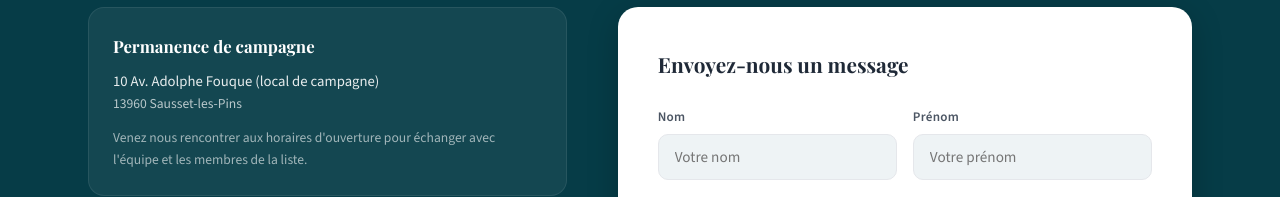
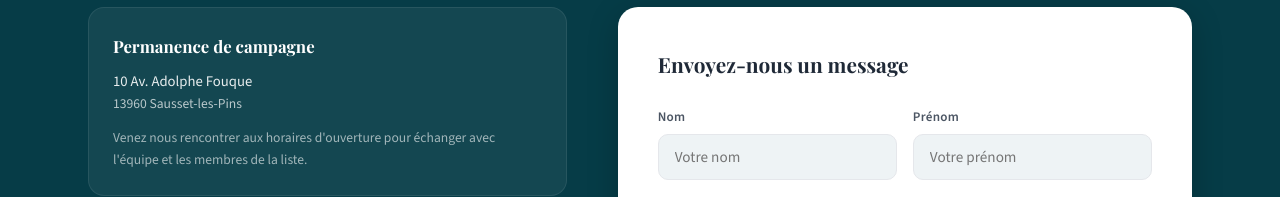
Before and after one commit to alxdionisio/saussetreuni, a React (Vite) app: page /contact in a window 1280 px wide. Shown: the part 453-650 px from the top of the page. Built offline with nearby package versions, Linux system fonts and the light colour scheme; no server answers; a web font is replaced by a local one.

Commit message:
update calendar and contact page

```diff
--- a/src/pages/Calendrier.jsx
+++ b/src/pages/Calendrier.jsx
@@ -9,7 +9,7 @@ const events = [
   { dateISO: '2026-02-14', startTime: '10:30', endTime: '12:30', title: 'Rencontre avec les saussetoises et saussetois — Secteur Mare Nostrum', time: '10h30-12h30', location: 'Point de rencontre : à venir' },
   { dateISO: '2026-02-21', startTime: '10:30', endTime: '12:30', title: 'Rencontre avec les saussetoises et saussetois — Secteur Centre Ville', time: '10h30-12h30', location: 'Point de rencontre : 10 avenue Adolphe Fouque' },
   { dateISO: '2026-02-23', startTime: '18:30', title: 'Réunion de concertation sur le programme', location: '10 avenue Adolphe Fouque (local de campagne)', time: '18h30' },
-  { dateISO: '2026-02-27', startTime: '10:30', endTime: '12:30', title: 'Rencontre avec les saussetoises et saussetois — Secteur Aigue Bleue', time: '10h30-12h30', location: 'Point de rencontre : 4 rue Mozart' },
+  { dateISO: '2026-02-26', startTime: '10:30', endTime: '12:30', title: 'Rencontre avec les saussetoises et saussetois — Secteur Aigue Bleue', time: '10h30-12h30', location: 'Point de rencontre : 4 rue Mozart' },
   { dateISO: '2026-02-28', startTime: '10:30', endTime: '12:30', title: 'Rencontre avec les saussetoises et saussetois — Secteur Grand Vallat', time: '10h30-12h30', location: 'Point de rencontre : Parking du Grand Vallat' },
   { dateISO: '2026-03-06', startTime: '18:30', title: 'Meeting de campagne', location: 'Gymnase Alain Calmat', time: '18h30', variant: 'meeting' },
   { dateISO: '2026-03-15', dateDisplay: { line1: 'Dimanche 15 mars', line2: '2026' }, title: 'Premier tour des élections municipales', location: 'Bureaux de vote', time: null, variant: 'first-round' },
--- a/src/pages/ContactPage.jsx
+++ b/src/pages/ContactPage.jsx
@@ -76,7 +76,7 @@ export default function ContactPage() {
           <FadeIn direction="left" className={styles.info}>
             <div className={styles.infoCard}>
               <h3 className={styles.infoTitle}>Permanence de campagne</h3>
-              <p className={styles.infoText}>10 Av. Adolphe Fouque (local de campagne)</p>
+              <p className={styles.infoText}>10 Av. Adolphe Fouque</p>
               <p className={styles.infoSub}>13960 Sausset-les-Pins</p>
               <p className={styles.infoMuted}>
                 Venez nous rencontrer aux horaires d'ouverture pour échanger avec l'équipe et les membres de la liste.
```
